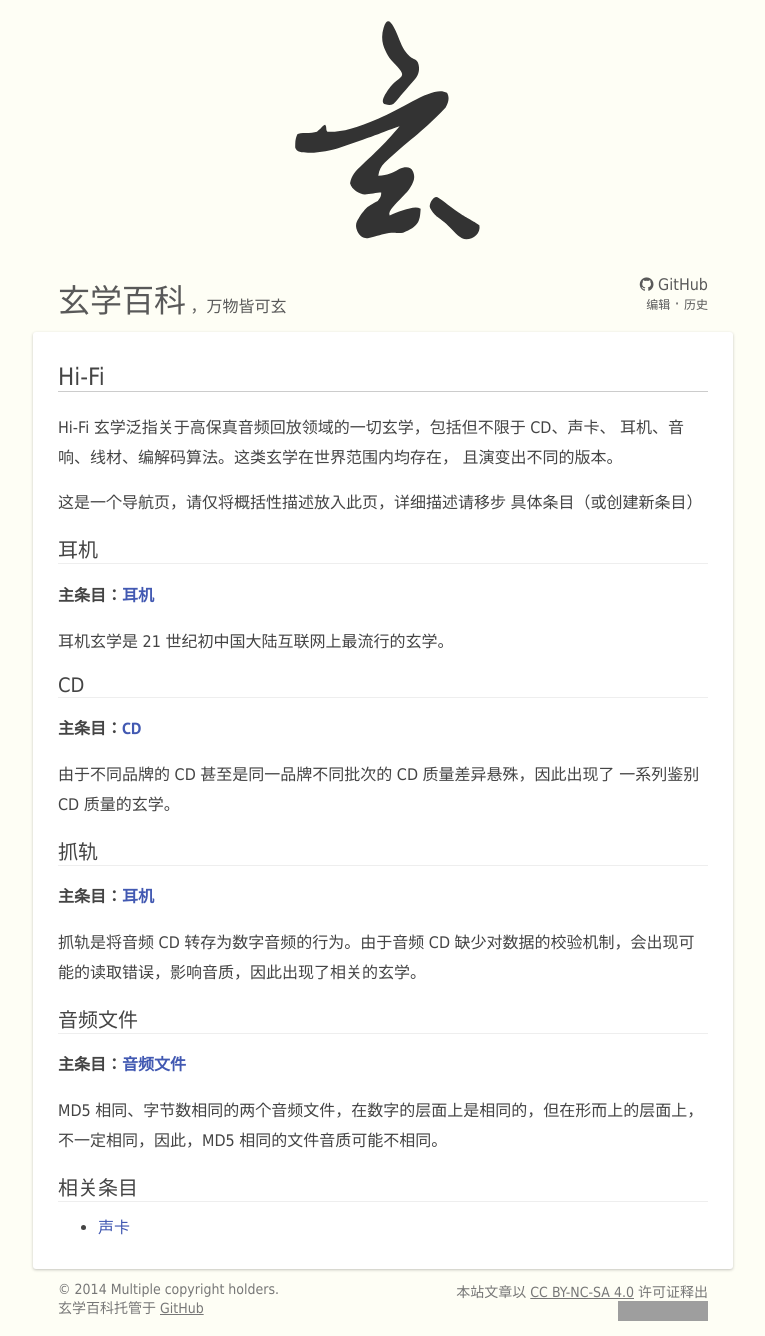
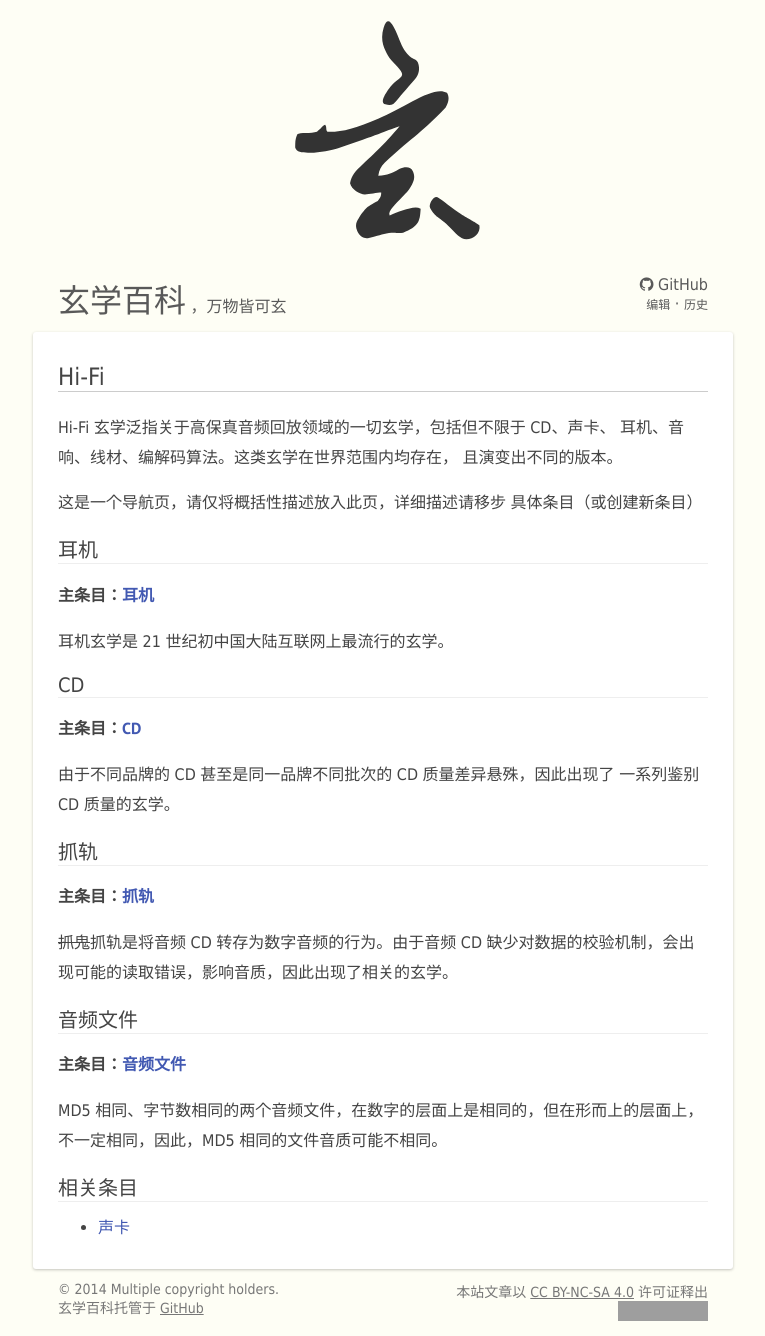
Before and after one commit to xuanxue/xuanxue.github.io, a Jekyll site: the page built from _posts/2014-08-25-Hi-Fi.md, in a window 1280 px wide. Shown: the whole page, without its empty margins (257-1022 px from the left). Built offline with Jekyll 4.4.1, drawn with Linux system fonts in a browser that asks for light colours; nearby versions of some CDN libraries; some web fonts are replaced; Markdown is read by kramdown in place of the engine named in the settings; grey boxes are pictures that could not be loaded.

Commit message:
Hi-Fi: fix typo, add an easter egg.

```diff
--- a/_posts/2014-08-25-Hi-Fi.md
+++ b/_posts/2014-08-25-Hi-Fi.md
@@ -25,9 +25,9 @@ Hi-Fi 玄学泛指关于高保真音频回放领域的一切玄学，包括但
 
 ## 抓轨
 
-**主条目：[耳机](/wiki/耳机)**
+**主条目：[抓轨](/wiki/抓轨)**
 
-抓轨是将音频 CD 转存为数字音频的行为。由于音频 CD 缺少对数据的校验机制，会出现可能的读取错误，影响音质，因此出现了相关的玄学。
+<del>抓鬼</del>抓轨是将音频 CD 转存为数字音频的行为。由于音频 CD 缺少对数据的校验机制，会出现可能的读取错误，影响音质，因此出现了相关的玄学。
 
 ## 音频文件
 
```
